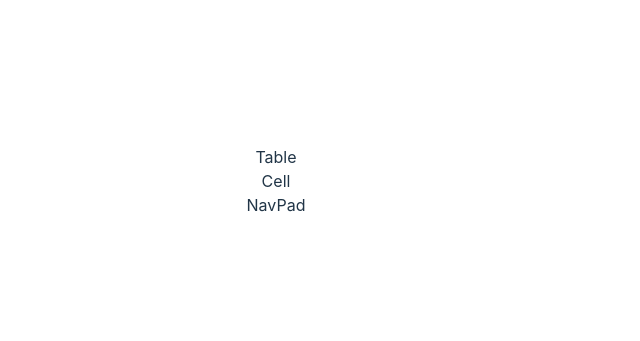
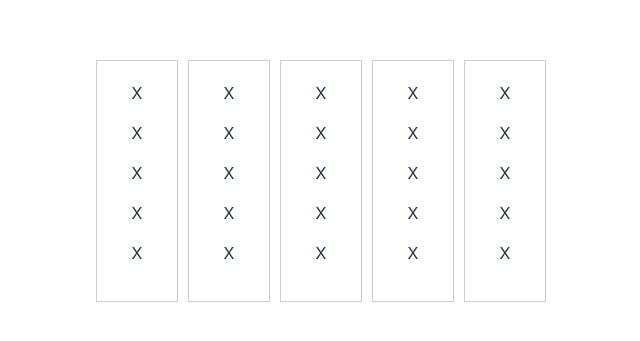
Before and after one commit to dishanfernando91/proton_coding_challenge, a React (Vite) app: page / in a window 1280 px wide. Shown: the part 219-560 px from the top of the page, without its empty margins (364-1004 px from the left). Built offline with nearby package versions, Linux system fonts and the light colour scheme.

Commit message:
table skeleton and basic styling

```diff
--- a/package.json
+++ b/package.json
@@ -11,7 +11,8 @@
   },
   "dependencies": {
     "react": "^18.2.0",
-    "react-dom": "^18.2.0"
+    "react-dom": "^18.2.0",
+    "sass": "^1.69.5"
   },
   "devDependencies": {
     "@types/react": "^18.2.37",
--- a/src/App.tsx
+++ b/src/App.tsx
@@ -1,11 +1,10 @@
 import "./App.css";
-import { Table, NavPad } from "src/components";
+import { Table } from "src/components";
 
 function App() {
   return (
     <>
       <Table />
-      <NavPad />
     </>
   );
 }
--- /dev/null
+++ b/src/components/Table/Cell/Cell.scss
@@ -0,0 +1,6 @@
+.cell-body {
+  width: 40px;
+  height: 40px;
+  background: "white";
+  // border: 1px solid white;
+}
--- a/src/components/Table/Cell/Cell.tsx
+++ b/src/components/Table/Cell/Cell.tsx
@@ -1,3 +1,23 @@
-export default function Cell() {
-  return <div>Cell</div>;
+// import { useState } from "react";
+import "./Cell.scss";
+
+interface CellProps {
+  x: number;
+  y: number;
+  isOccupied: boolean;
+  onClick: (x: number, y: number) => void;
 }
+
+const Cell: React.FC<CellProps> = ({ x, y, isOccupied, onClick }) => {
+  // const handleClick = () => {
+  //   onClick(x, y);
+  // };
+
+  return (
+    <div className="cell-body" onClick={() => console.log("clicked")}>
+      X
+    </div>
+  );
+};
+
+export default Cell;
--- /dev/null
+++ b/src/components/Table/Table.scss
@@ -0,0 +1,13 @@
+.grid-container {
+  display: grid;
+  grid-template-columns: repeat(5, 1fr); /* 5 columns */
+  grid-gap: 10px; /* Space between items */
+  width: 80%; /* Adjust width as needed */
+  margin: 0 auto; /* Center the grid */
+}
+
+.grid-item {
+  border: 1px solid #ccc; /* Border for each item */
+  padding: 20px; /* Adjust padding as needed */
+  text-align: center;
+}
--- a/src/components/Table/Table.tsx
+++ b/src/components/Table/Table.tsx
@@ -1,10 +1,38 @@
+import React, { useState } from "react";
 import { Cell } from "./Cell";
 
-export default function Table() {
+import "./Table.scss";
+
+const Table: React.FC = () => {
+  const [cells, setCells] = useState<boolean[][]>(
+    Array.from({ length: 5 }, () => Array(5).fill(false))
+  );
+
+  const handleCellClick = (clickedX: number, clickedY: number) => {
+    setCells((prevCells) => {
+      const newCells = [...prevCells];
+      newCells[clickedX][clickedY] = !newCells[clickedX][clickedY];
+      return newCells;
+    });
+  };
+
   return (
-    <div>
-      Table
-      <Cell />
+    <div className="grid-container">
+      {cells.map((row, x) => (
+        <div key={x} className="grid-item">
+          {row.map((isOccupied, y) => (
+            <Cell
+              key={`${x}-${y}`}
+              x={x}
+              y={y}
+              isOccupied={isOccupied}
+              onClick={handleCellClick}
+            />
+          ))}
+        </div>
+      ))}
     </div>
   );
-}
+};
+
+export default Table;
--- a/vite.config.ts
+++ b/vite.config.ts
@@ -10,6 +10,7 @@ export default defineConfig({
   resolve: {
     alias: {
       src: "/src",
+      assets: "/assets",
     },
   },
 });
```
Also changed, not shown: src/components/assets/robot.svg (added), 1 other file (tests, documents, lock files or other folders).
